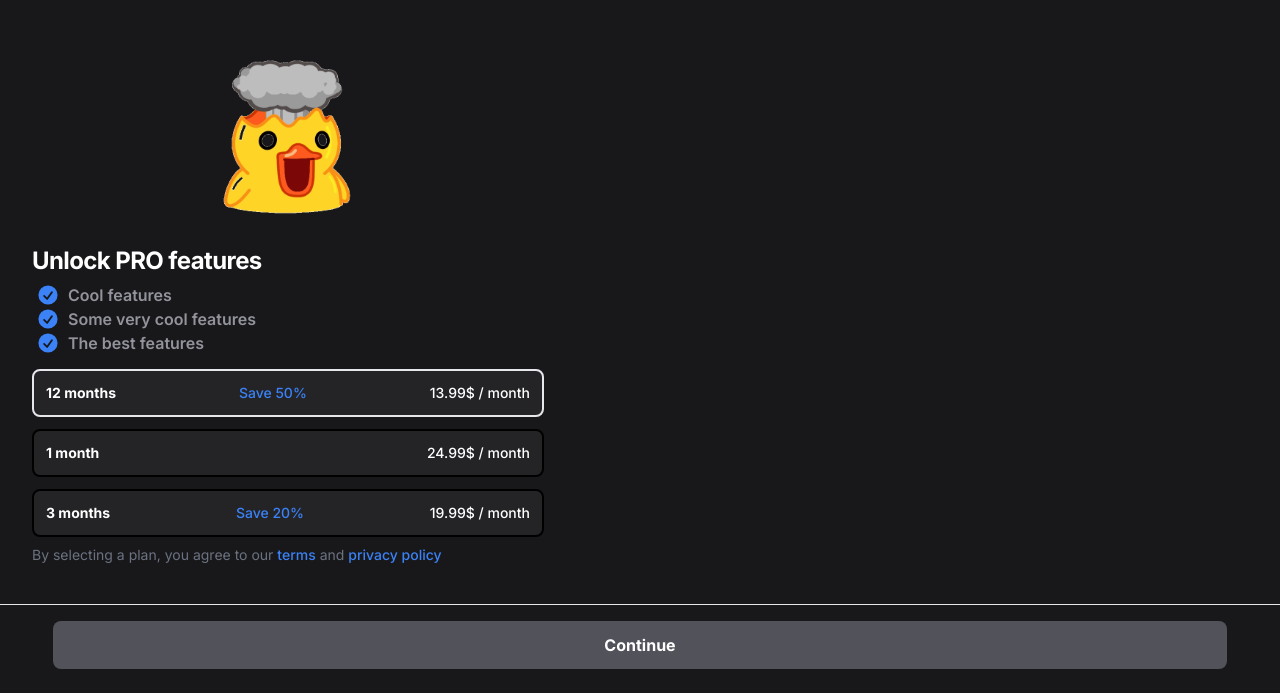
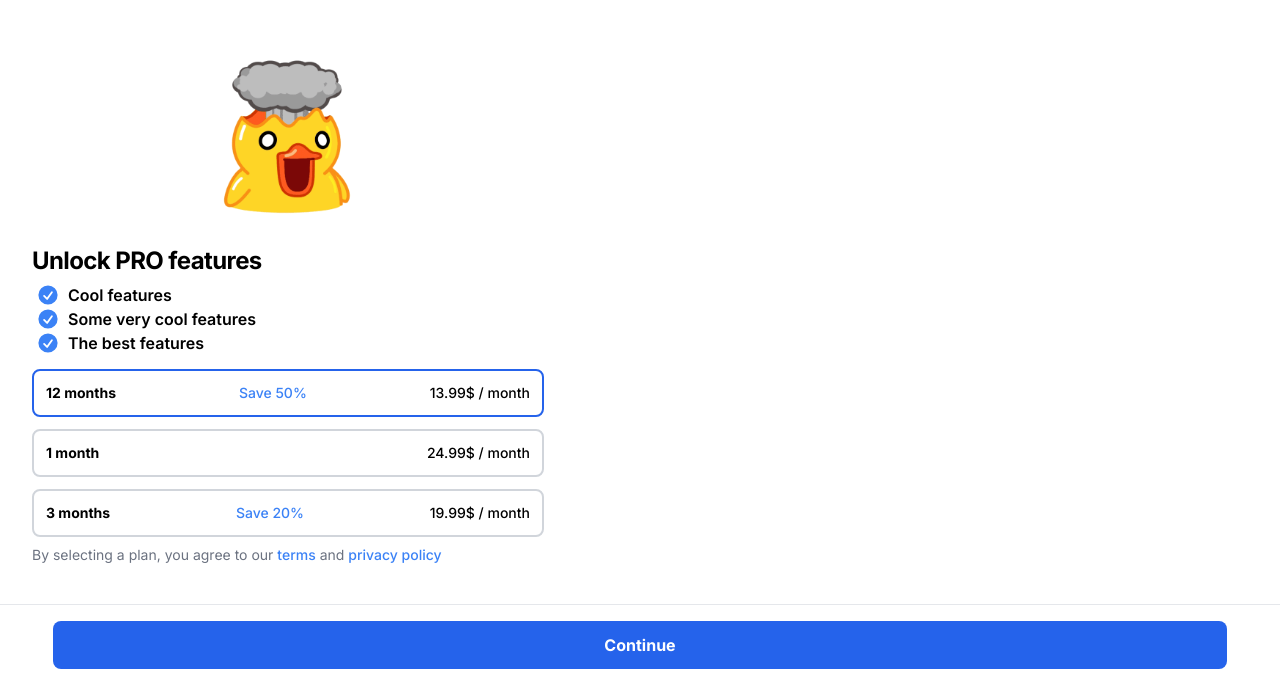
Before and after one commit to vsecoder/telesub, a Next.js app: page / in a window 1280 px wide. Shown: the part 107-800 px from the top of the page. Built offline with nearby package versions, Linux system fonts and the light colour scheme.

Commit message:
twa init

```diff
--- a/app/globals.css
+++ b/app/globals.css
@@ -3,7 +3,6 @@
 @tailwind utilities;
 
 /* black color scheme
-*/
 body,
 .fix-btn,
 .popup {
@@ -24,8 +23,10 @@ button {
   background-color: #52525b;
   color: white;
 }
+*/
 
 /* white color scheme
+*/
 body,
 .fix-btn,
 .popup {
@@ -37,7 +38,11 @@ body,
 }
 
 .plan {
-  background-color: #f8fafc;
+  border-color: #d1d5db;
+}
+
+.changed {
+  border-color: #2563eb;
 }
 
 .text {
@@ -48,4 +53,3 @@ button {
   background-color: #2563eb;
   color: white;
 }
-*/
--- a/app/page.tsx
+++ b/app/page.tsx
@@ -1,9 +1,16 @@
 "use client";
 import Image from "next/image";
 import {
-  CheckCircleIcon, XMarkIcon, ChevronRightIcon, CreditCardIcon, BanknotesIcon, CurrencyDollarIcon
+  CheckCircleIcon,
+  XMarkIcon,
+  ChevronRightIcon,
+  CreditCardIcon,
+  BanknotesIcon,
+  CurrencyDollarIcon
 } from '@heroicons/react/20/solid';
-import { useState } from "react";
+import { useState, useEffect } from "react";
+import { TelegramProvider, useTelegram } from "../components/provider";
+
 
 const features = [
   {
@@ -63,8 +70,16 @@ const wallets = [
 export default function Home() {
   const [changed, setChanged] = useState(0);
   const [opened, setOpened] = useState(false);
+  const { user, webApp } = useTelegram();
+
+  useEffect(() => {
+    if (user) {
+      alert(`Hello, ${user.first_name}!`);
+    }
+  }, [user]);
 
   return (
+    <TelegramProvider>
       <div className="overflow-hidden pb-32 sm:py-32">
         <div className="mx-auto max-w-7xl px-6 lg:px-8">
           <div className="mx-auto grid max-w-2xl grid-cols-1 gap-x-8 gap-y-16 sm:gap-y-20 lg:mx-0 lg:max-w-none lg:grid-cols-2">
@@ -163,6 +178,7 @@ export default function Home() {
             </div>
           </div>
         </div>
-    </div >
+      </div>
+    </TelegramProvider>
   )
 }
--- /dev/null
+++ b/components/provider.tsx
@@ -0,0 +1,51 @@
+import Script from "next/script";
+import { createContext, useContext, useEffect, useMemo, useState } from "react";
+import type { ITelegramUser, IWebApp } from "./types";
+
+export interface ITelegramContext {
+    webApp?: IWebApp;
+    user?: ITelegramUser;
+    unsafeData?: any;
+    data?: any;
+}
+
+export const TelegramContext = createContext<ITelegramContext>({});
+
+export const TelegramProvider = ({
+    children,
+}: {
+    children: React.ReactNode;
+}) => {
+    const [webApp, setWebApp] = useState<IWebApp | null>(null);
+
+    useEffect(() => {
+        const app = (window as any).Telegram?.WebApp;
+        if (app) {
+            app.ready();
+            setWebApp(app);
+        }
+    }, []);
+
+    const value = useMemo(() => {
+        return webApp
+            ? {
+                webApp,
+                unsafeData: webApp.initDataUnsafe,
+                user: webApp.initDataUnsafe.user,
+                data: webApp.initData,
+            }
+            : {};
+    }, [webApp]);
+
+    return (
+        <TelegramContext.Provider value={value}>
+            {/* Make sure to include script tag with "beforeInteractive" strategy to pre-load web-app script */}
+            <Script
+                src="/twa.js"
+                strategy="beforeInteractive"
+            />      {children}
+        </TelegramContext.Provider>
+    );
+};
+
+export const useTelegram = () => useContext(TelegramContext);
--- /dev/null
+++ b/components/types.tsx
@@ -0,0 +1,47 @@
+export interface ITelegramUser {
+    id: number;
+    first_name: string;
+    last_name: string;
+    username: string;
+    language_code: string;
+}
+
+export interface IWebApp {
+    initData: string;
+    initDataUnsafe: {
+        query_id: string;
+        user: ITelegramUser;
+        auth_date: string;
+        hash: string;
+    };
+    version: string;
+    platform: string;
+    colorScheme: string;
+    themeParams: {
+        link_color: string;
+        button_color: string;
+        button_text_color: string;
+        secondary_bg_color: string;
+        hint_color: string;
+        bg_color: string;
+        text_color: string;
+    };
+    isExpanded: boolean;
+    viewportHeight: number;
+    viewportStableHeight: number;
+    isClosingConfirmationEnabled: boolean;
+    headerColor: string;
+    backgroundColor: string;
+    BackButton: {
+        isVisible: boolean;
+    };
+    MainButton: {
+        text: string;
+        color: string;
+        textColor: string;
+        isVisible: boolean;
+        isProgressVisible: boolean;
+        isActive: boolean;
+    };
+    HapticFeedback: any;
+}
```
Lines whose indentation alone changed are shown as unchanged.
